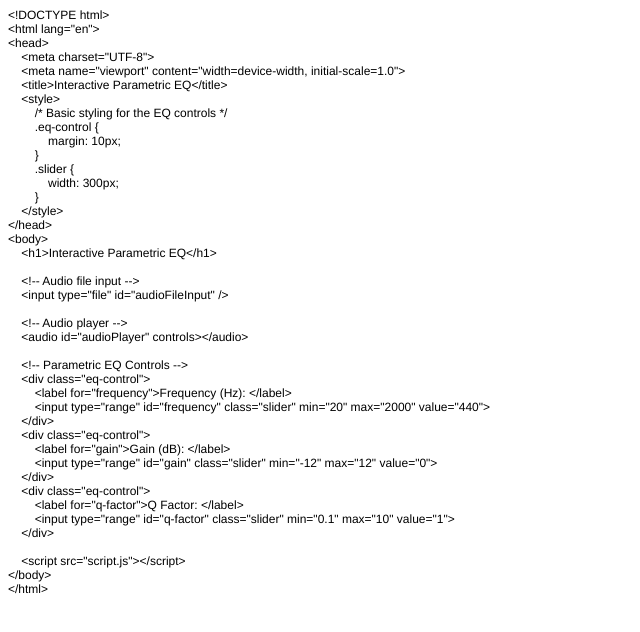
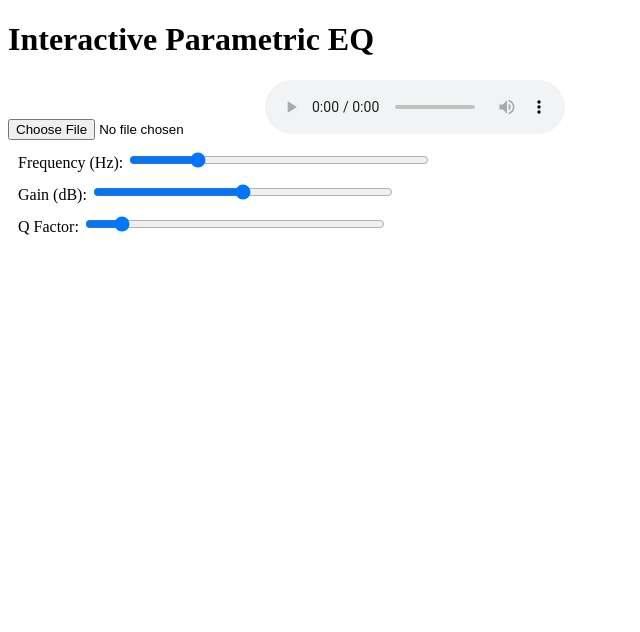
Before and after one commit to Underground-PC/sae-mseq, a plain HTML site: page index.html in a window 1280 px wide. Shown: the whole page, without its empty margins (0-640 px from the left). Drawn offline with Linux system fonts and the light colour scheme.

Commit message:
index.html

```diff
--- a/index.html
+++ b/index.html
@@ -1,58 +1,42 @@
-<!DOCTYPE html PUBLIC "-//W3C//DTD HTML 4.01//EN" "http://www.w3.org/TR/html4/strict.dtd">
-<html>
+<!DOCTYPE html>
+<html lang="en">
 <head>
-  <meta http-equiv="Content-Type" content="text/html; charset=utf-8">
-  <meta http-equiv="Content-Style-Type" content="text/css">
-  <title></title>
-  <meta name="Generator" content="Cocoa HTML Writer">
-  <meta name="CocoaVersion" content="2487.6">
-  <style type="text/css">
-    p.p1 {margin: 0.0px 0.0px 0.0px 0.0px; font: 12.0px Helvetica}
-    p.p2 {margin: 0.0px 0.0px 0.0px 0.0px; font: 12.0px Helvetica; min-height: 14.0px}
-  </style>
+    <meta charset="UTF-8">
+    <meta name="viewport" content="width=device-width, initial-scale=1.0">
+    <title>Interactive Parametric EQ</title>
+    <style>
+        /* Basic styling for the EQ controls */
+        .eq-control {
+            margin: 10px;
+        }
+        .slider {
+            width: 300px;
+        }
+    </style>
 </head>
 <body>
-<p class="p1">&lt;!DOCTYPE html&gt;</p>
-<p class="p1">&lt;html lang="en"&gt;</p>
-<p class="p1">&lt;head&gt;</p>
-<p class="p1"><span class="Apple-converted-space">    </span>&lt;meta charset="UTF-8"&gt;</p>
-<p class="p1"><span class="Apple-converted-space">    </span>&lt;meta name="viewport" content="width=device-width, initial-scale=1.0"&gt;</p>
-<p class="p1"><span class="Apple-converted-space">    </span>&lt;title&gt;Interactive Parametric EQ&lt;/title&gt;</p>
-<p class="p1"><span class="Apple-converted-space">    </span>&lt;style&gt;</p>
-<p class="p1"><span class="Apple-converted-space">        </span>/* Basic styling for the EQ controls */</p>
-<p class="p1"><span class="Apple-converted-space">        </span>.eq-control {</p>
-<p class="p1"><span class="Apple-converted-space">            </span>margin: 10px;</p>
-<p class="p1"><span class="Apple-converted-space">        </span>}</p>
-<p class="p1"><span class="Apple-converted-space">        </span>.slider {</p>
-<p class="p1"><span class="Apple-converted-space">            </span>width: 300px;</p>
-<p class="p1"><span class="Apple-converted-space">        </span>}</p>
-<p class="p1"><span class="Apple-converted-space">    </span>&lt;/style&gt;</p>
-<p class="p1">&lt;/head&gt;</p>
-<p class="p1">&lt;body&gt;</p>
-<p class="p1"><span class="Apple-converted-space">    </span>&lt;h1&gt;Interactive Parametric EQ&lt;/h1&gt;</p>
-<p class="p2"><span class="Apple-converted-space">    </span></p>
-<p class="p1"><span class="Apple-converted-space">    </span>&lt;!-- Audio file input --&gt;</p>
-<p class="p1"><span class="Apple-converted-space">    </span>&lt;input type="file" id="audioFileInput" /&gt;</p>
-<p class="p2"><span class="Apple-converted-space">    </span></p>
-<p class="p1"><span class="Apple-converted-space">    </span>&lt;!-- Audio player --&gt;</p>
-<p class="p1"><span class="Apple-converted-space">    </span>&lt;audio id="audioPlayer" controls&gt;&lt;/audio&gt;</p>
-<p class="p2"><br></p>
-<p class="p1"><span class="Apple-converted-space">    </span>&lt;!-- Parametric EQ Controls --&gt;</p>
-<p class="p1"><span class="Apple-converted-space">    </span>&lt;div class="eq-control"&gt;</p>
-<p class="p1"><span class="Apple-converted-space">        </span>&lt;label for="frequency"&gt;Frequency (Hz): &lt;/label&gt;</p>
-<p class="p1"><span class="Apple-converted-space">        </span>&lt;input type="range" id="frequency" class="slider" min="20" max="2000" value="440"&gt;</p>
-<p class="p1"><span class="Apple-converted-space">    </span>&lt;/div&gt;</p>
-<p class="p1"><span class="Apple-converted-space">    </span>&lt;div class="eq-control"&gt;</p>
-<p class="p1"><span class="Apple-converted-space">        </span>&lt;label for="gain"&gt;Gain (dB): &lt;/label&gt;</p>
-<p class="p1"><span class="Apple-converted-space">        </span>&lt;input type="range" id="gain" class="slider" min="-12" max="12" value="0"&gt;</p>
-<p class="p1"><span class="Apple-converted-space">    </span>&lt;/div&gt;</p>
-<p class="p1"><span class="Apple-converted-space">    </span>&lt;div class="eq-control"&gt;</p>
-<p class="p1"><span class="Apple-converted-space">        </span>&lt;label for="q-factor"&gt;Q Factor: &lt;/label&gt;</p>
-<p class="p1"><span class="Apple-converted-space">        </span>&lt;input type="range" id="q-factor" class="slider" min="0.1" max="10" value="1"&gt;</p>
-<p class="p1"><span class="Apple-converted-space">    </span>&lt;/div&gt;</p>
-<p class="p2"><br></p>
-<p class="p1"><span class="Apple-converted-space">    </span>&lt;script src="script.js"&gt;&lt;/script&gt;</p>
-<p class="p1">&lt;/body&gt;</p>
-<p class="p1">&lt;/html&gt;</p>
+    <h1>Interactive Parametric EQ</h1>
+
+    <!-- Audio file input -->
+    <input type="file" id="audioFileInput" />
+
+    <!-- Audio player -->
+    <audio id="audioPlayer" controls></audio>
+
+    <!-- Parametric EQ Controls -->
+    <div class="eq-control">
+        <label for="frequency">Frequency (Hz): </label>
+        <input type="range" id="frequency" class="slider" min="20" max="2000" value="440">
+    </div>
+    <div class="eq-control">
+        <label for="gain">Gain (dB): </label>
+        <input type="range" id="gain" class="slider" min="-12" max="12" value="0">
+    </div>
+    <div class="eq-control">
+        <label for="q-factor">Q Factor: </label>
+        <input type="range" id="q-factor" class="slider" min="0.1" max="10" value="1">
+    </div>
+
+    <script src="script.js"></script>
 </body>
 </html>
```
